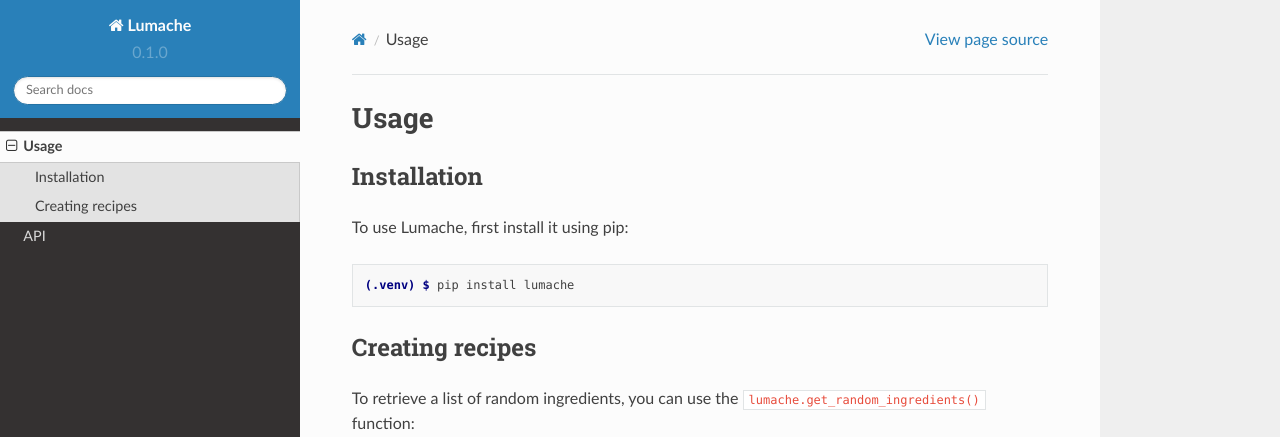
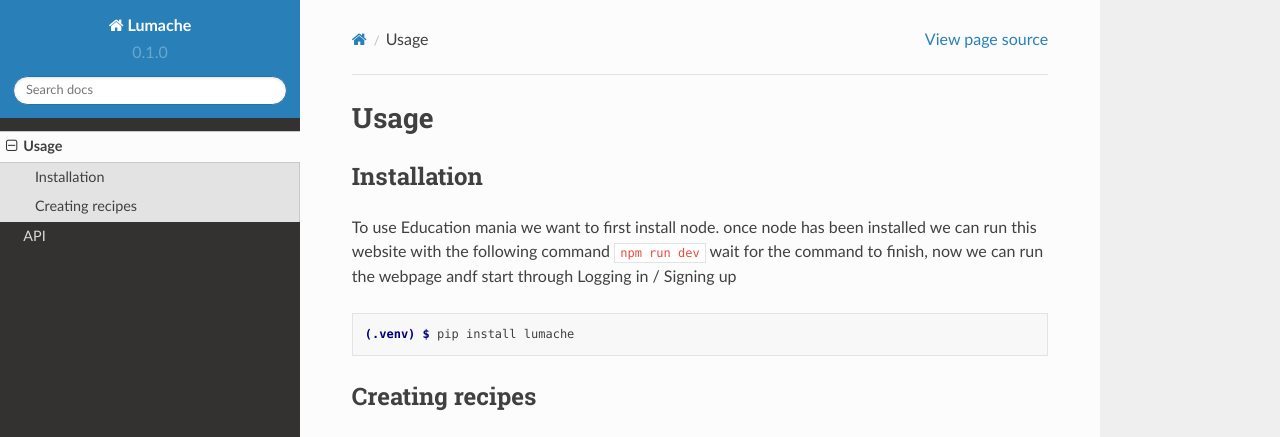
Before and after one commit to RokasPlayzz/education-mania-docs, a Sphinx documentation site: the page built from docs/source/usage.rst, in a window 1280 px wide and 1144 px high. Shown: the top 437 px of the window. Built offline with Sphinx 7.4.7 and the Read the Docs theme 2.0.0, drawn with Linux system fonts in a browser that asks for light colours.

Commit message:
Update usage.rst

```diff
--- a/docs/source/usage.rst
+++ b/docs/source/usage.rst
@@ -6,7 +6,7 @@ Usage
 Installation
 ------------
 
-To use Lumache, first install it using pip:
+To use Education mania we want to first install node. once node has been installed we can run this website with the following command ``npm run dev`` wait for the command to finish, now we can run the webpage andf start through Logging in / Signing up
 
 .. code-block:: console
 
```
